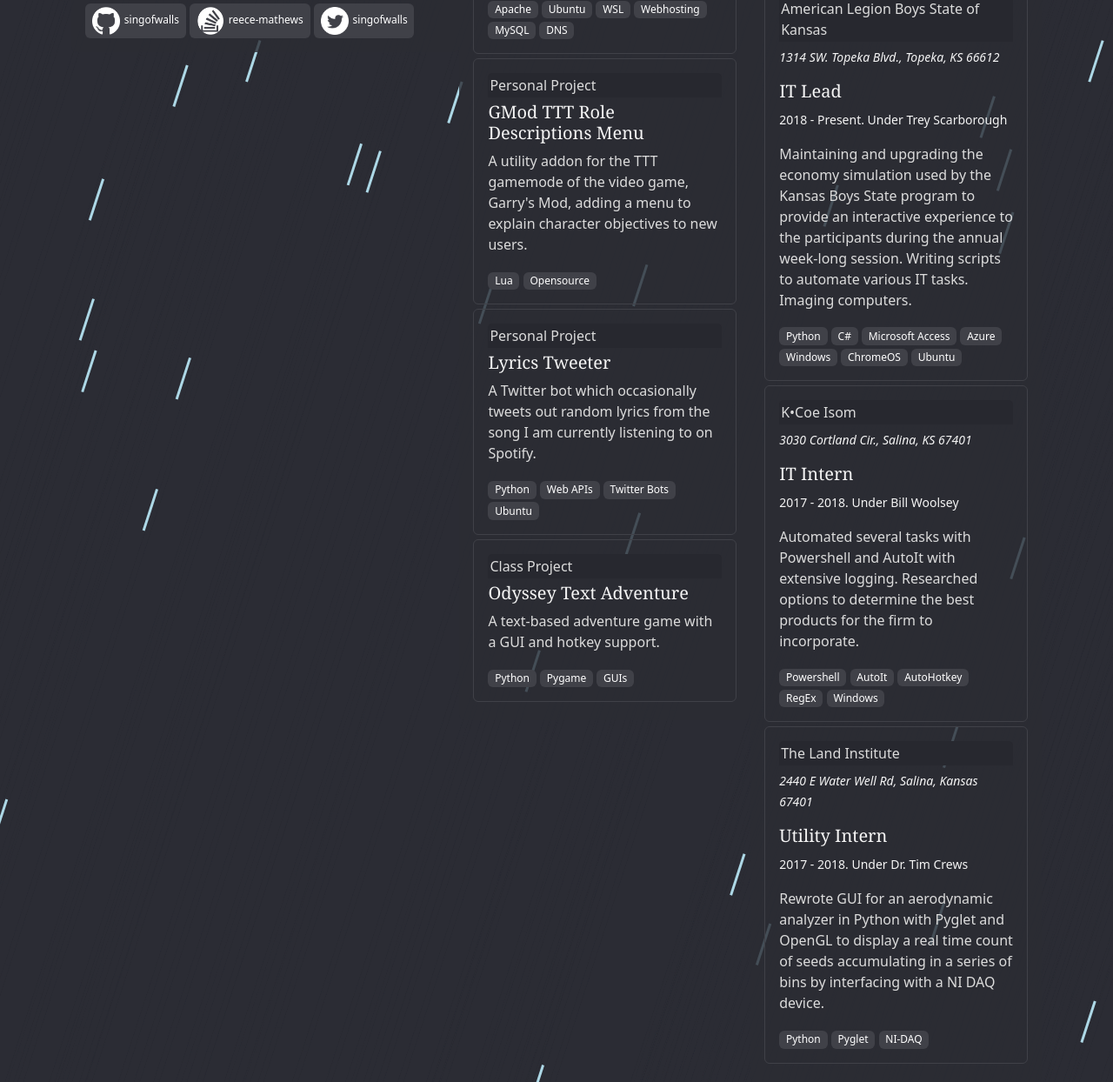
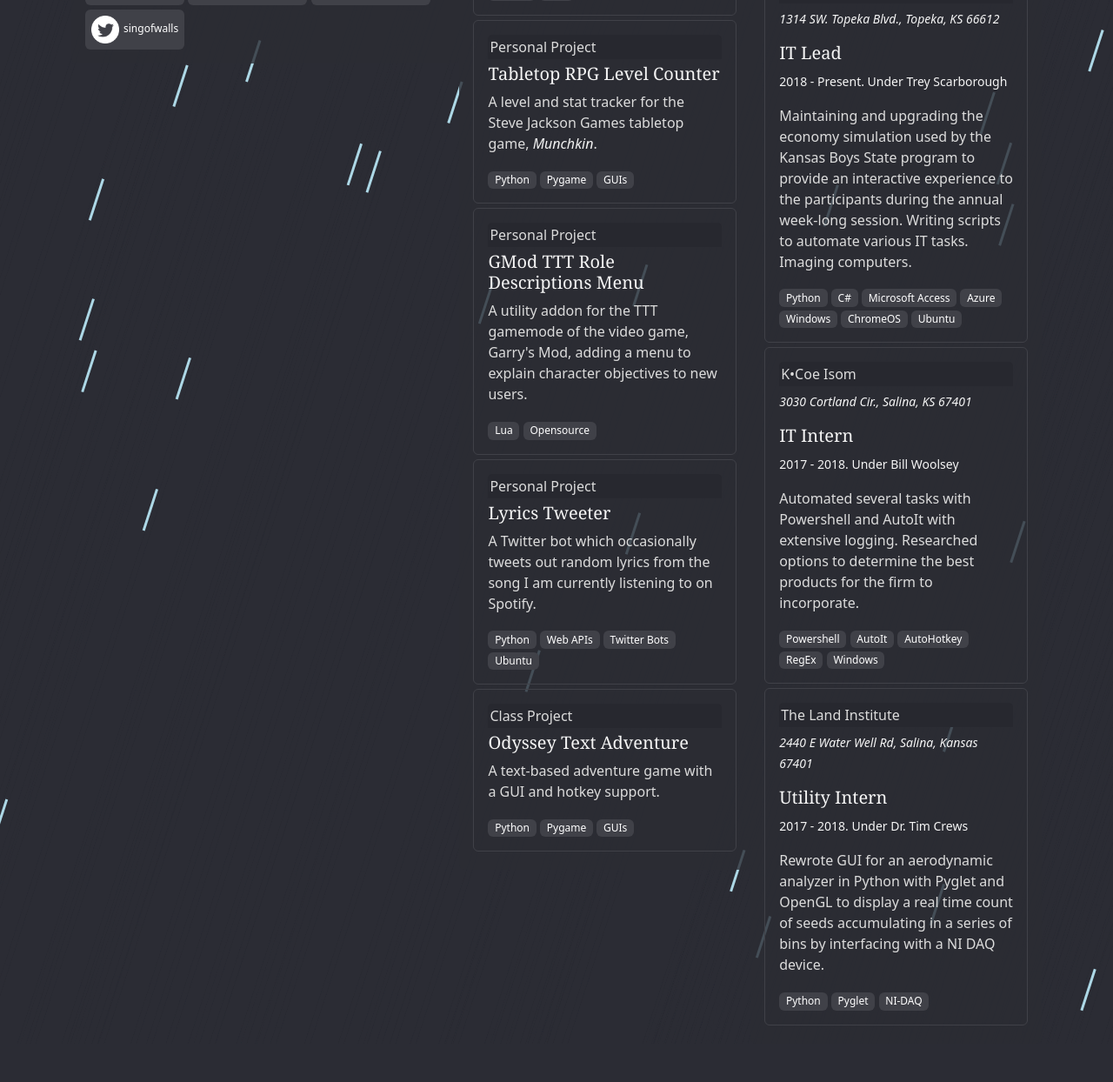
Before and after one commit to singofwalls/reece-resume-website, a Django app: page / in a window 1280 px wide. Shown: the part 668-1912 px from the top of the page at 87% size. After the commit the page ends 1847 px from the top, so only its background shows below. Run offline with Django 4.2, Linux system fonts and the light colour scheme.

Commit message:
Add social/project

```diff
--- a/resume/templates/resume/index.html
+++ b/resume/templates/resume/index.html
@@ -5,7 +5,7 @@
 {% include "rain.html" %}
 
 
-<div class="container" style="flex-flow: row wrap; margin-top: 30">
+<div class="container" style="flex-flow: row wrap; margin-top: 20px">
     <!-- Left column, me -->
     <div class="card responsive"  style="width: 40%">
         <div class="card-body">
@@ -30,7 +30,7 @@
                     <h5 class="card-title">{{project.title}}</h5>
                     {% comment %} <img src="{{project.img}}" class="img-fluid" style='margin-bottom: 10px' alt="{{project.title}}"> {% endcomment %}
                     <p class="card-text">
-                        {{project.desc}}
+                        {{project.desc|safe}}
                     </p>
                     {% for component in project.components %}
                         <span class="badge badge-light">{{component}}</span>
--- a/resume/views.py
+++ b/resume/views.py
@@ -20,6 +20,12 @@
                 "https://stravant.pericarpal.com/logo.png",
                 "https://stravant.pericarpal.com/",
                 ["PHP", "JS", "CSS", "Bootstrap", "HTML", "Apache", "Ubuntu", "WSL", "Webhosting", "MySQL", "DNS"]),
+        Project("Tabletop RPG Level Counter",
+                "Personal Project",
+                "A level and stat tracker for the Steve Jackson Games tabletop game, <i>Munchkin</i>.",
+                "",
+                "https://github.com/singofwalls/Table-Top-RPG-Level-Counter",
+                ["Python", "Pygame", "GUIs"]),
         Project("GMod TTT Role Descriptions Menu",
                 "Personal Project",
                 "A utility addon for the TTT gamemode of the video game, Garry's Mod, adding a menu to explain character objectives to new users.",
@@ -78,6 +84,10 @@
                "logos/LogoGlyphXxs.png",
                "reece-mathews",
                "https://stackoverflow.com/users/7587147/reece-mathews"),
+        Social("Linked In",
+               "logos/linkedin.png",
+               "reece-mathews",
+               "https://linkedin.com/in/reece-mathews"),
         Social("Twitter",
                "logos/Twitter social icons - circle - white.png",
                "singofwalls",
--- a/static/resume/css/style.css
+++ b/static/resume/css/style.css
@@ -57,6 +57,7 @@
     font-weight: 300;
     background: #404148;
     text-decoration: none;
+    padding: 7px;
 }
 
 a:hover {
```
Also changed, not shown: static/resume/logos/linkedin.png (added), 1 other file.
